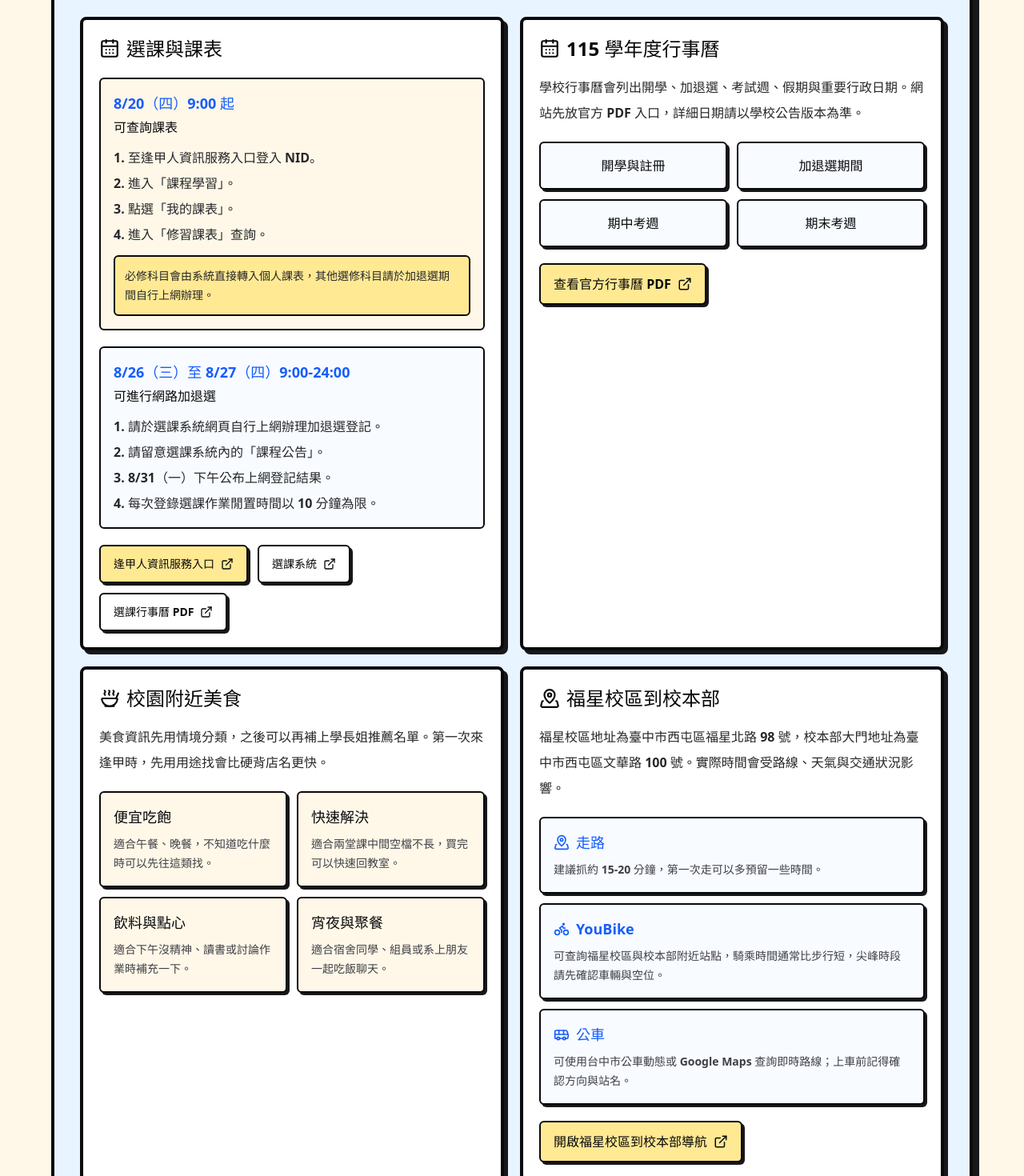
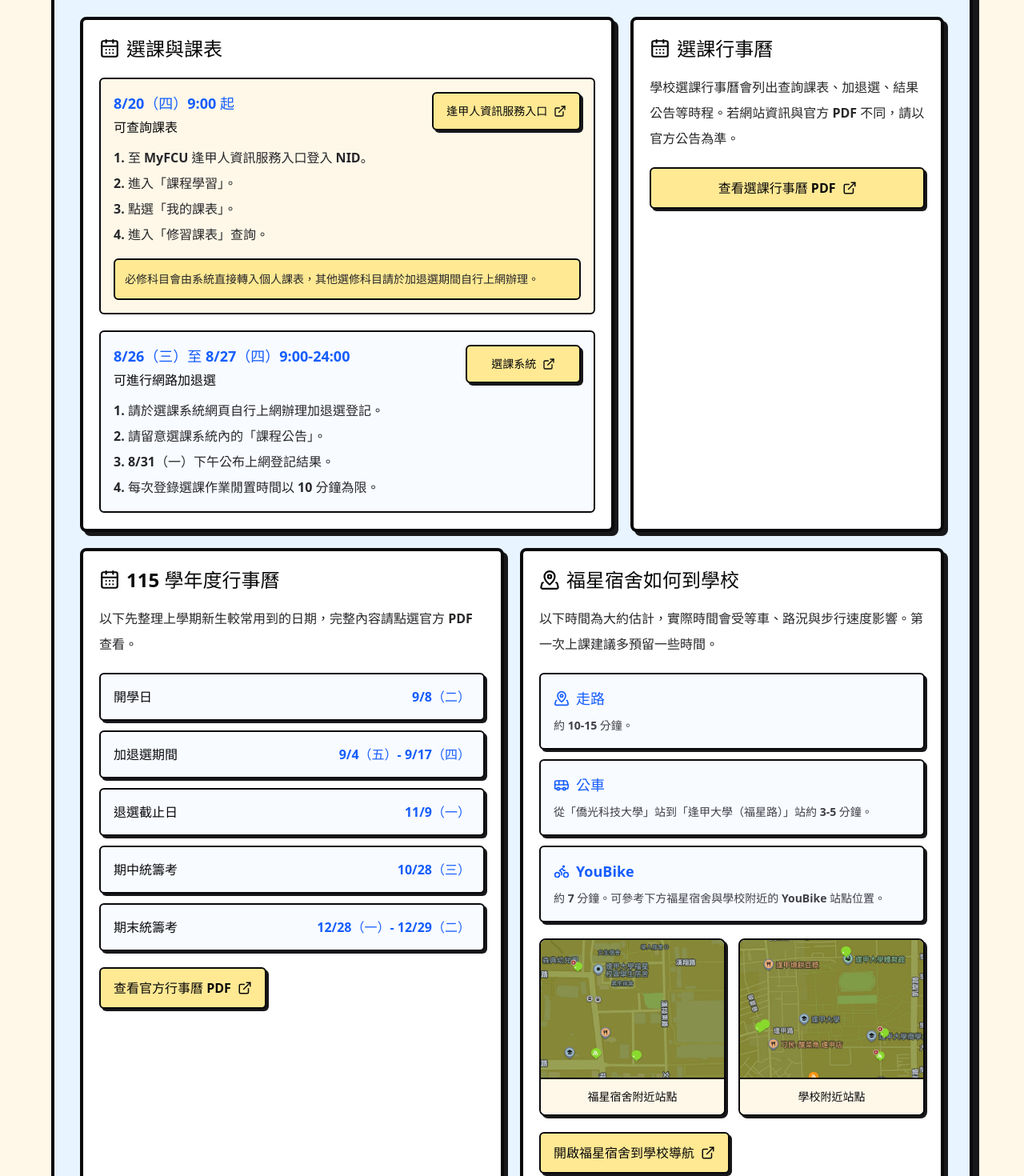
Before and after one commit to AllEnough/iecs_handbook, a React (Vite) app: page / in a window 1280 px wide. Shown: the part 6740-8210 px from the top of the page at 80% size. Built offline with nearby package versions, Linux system fonts and the light colour scheme.

Commit message:
feat: refine freshman toolkit content

```diff
--- a/src/components/FreshmanToolkitSection.jsx
+++ b/src/components/FreshmanToolkitSection.jsx
@@ -1,7 +1,9 @@
-import { Bike, BookOpenCheck, Bus, CalendarDays, ExternalLink, MapPinned, Soup } from 'lucide-react'
+import { Bike, BookOpenCheck, Bus, CalendarDays, ExternalLink, MapPinned } from 'lucide-react'
+import fuxingDormYouBike from '../assets/handbook/fuxing-dorm-youbike.jpg'
+import fcuCampusYouBike from '../assets/handbook/fcu-campus-youbike.jpg'
 
 const courseSteps = [
-  '至逢甲人資訊服務入口登入 NID。',
+  '至 MyFCU 逢甲人資訊服務入口登入 NID。',
   '進入「課程學習」。',
   '點選「我的課表」。',
   '進入「修習課表」查詢。',
@@ -14,22 +16,24 @@ const addDropNotes = [
   '每次登錄選課作業閒置時間以 10 分鐘為限。',
 ]
 
-const foodCategories = [
+const academicDates = [
+  { label: '開學日', date: '9/8（二）' },
+  { label: '加退選期間', date: '9/4（五）- 9/17（四）' },
+  { label: '退選截止日', date: '11/9（一）' },
+  { label: '期中統籌考', date: '10/28（三）' },
+  { label: '期末統籌考', date: '12/28（一）- 12/29（二）' },
+]
+
+const youBikeStations = [
   {
-    title: '便宜吃飽',
-    desc: '適合午餐、晚餐，不知道吃什麼時可以先往這類找。',
+    title: '福星宿舍附近站點',
+    image: fuxingDormYouBike,
+    alt: '福星宿舍附近 YouBike 站點地圖',
   },
   {
-    title: '快速解決',
-    desc: '適合兩堂課中間空檔不長，買完可以快速回教室。',
-  },
-  {
-    title: '飲料與點心',
-    desc: '適合下午沒精神、讀書或討論作業時補充一下。',
-  },
-  {
-    title: '宵夜與聚餐',
-    desc: '適合宿舍同學、組員或系上朋友一起吃飯聊天。',
+    title: '學校附近站點',
+    image: fcuCampusYouBike,
+    alt: '逢甲大學附近 YouBike 站點地圖',
   },
 ]
 
@@ -48,10 +52,10 @@ function FreshmanToolkitSection() {
           </h2>
 
           <p className="mt-5 max-w-3xl text-base font-medium leading-8 text-zinc-800 md:text-lg md:leading-9">
-            這裡整理入學初期最容易用到的選課、行事曆、吃飯與福星校區往返資訊。實際日期、路線與公告仍請以學校官方資訊為準。
+            這裡整理入學初期最容易用到的選課、行事曆與福星宿舍往返學校資訊。實際日期、路線與公告仍請以學校官方資訊為準。
           </p>
 
-          <div className="mt-8 grid gap-5 lg:grid-cols-2">
+          <div className="mt-8 grid gap-5 lg:grid-cols-[1.45fr_0.85fr]">
             <article className="lift-card rounded-lg border-4 border-zinc-950 bg-white p-5 shadow-[5px_5px_0_#18181b]">
               <h3 className="flex items-center gap-2 text-2xl font-black">
                 <CalendarDays size={26} />
@@ -59,7 +63,8 @@ function FreshmanToolkitSection() {
               </h3>
 
               <div className="mt-5 space-y-5">
-                <div className="rounded-md border-2 border-zinc-950 bg-[#fff8e8] p-4">
+                <div className="grid gap-4 rounded-md border-2 border-zinc-950 bg-[#fff8e8] p-4 md:grid-cols-[1fr_auto] md:items-start">
+                  <div>
                     <p className="text-lg font-black text-blue-600">8/20（四）9:00 起</p>
                     <p className="mt-1 text-base font-black">可查詢課表</p>
                     <ol className="mt-3 list-inside list-decimal space-y-1 text-sm font-bold leading-7 text-zinc-800 md:text-base">
@@ -67,12 +72,25 @@ function FreshmanToolkitSection() {
                         <li key={step}>{step}</li>
                       ))}
                     </ol>
-                  <p className="mt-3 rounded-md border-2 border-zinc-950 bg-[#ffe993] p-3 text-sm font-black leading-6 text-zinc-800">
+                  </div>
+
+                  <a
+                    href="https://myfcu.fcu.edu.tw"
+                    target="_blank"
+                    rel="noopener noreferrer"
+                    className="pressable inline-flex items-center justify-center gap-2 rounded-md border-2 border-zinc-950 bg-[#ffe993] px-4 py-3 text-sm font-black shadow-[3px_3px_0_#18181b] transition hover:-translate-y-0.5 hover:bg-white hover:shadow-[4px_4px_0_#18181b] md:min-w-44"
+                  >
+                    逢甲人資訊服務入口
+                    <ExternalLink size={16} />
+                  </a>
+
+                  <p className="rounded-md border-2 border-zinc-950 bg-[#ffe993] p-3 text-sm font-black leading-6 text-zinc-800 md:col-span-2">
                     必修科目會由系統直接轉入個人課表，其他選修科目請於加退選期間自行上網辦理。
                   </p>
                 </div>
 
-                <div className="rounded-md border-2 border-zinc-950 bg-[#f8fbff] p-4">
+                <div className="grid gap-4 rounded-md border-2 border-zinc-950 bg-[#f8fbff] p-4 md:grid-cols-[1fr_auto] md:items-start">
+                  <div>
                     <p className="text-lg font-black text-blue-600">8/26（三）至 8/27（四）9:00-24:00</p>
                     <p className="mt-1 text-base font-black">可進行網路加退選</p>
                     <ol className="mt-3 list-inside list-decimal space-y-1 text-sm font-bold leading-7 text-zinc-800 md:text-base">
@@ -81,39 +99,43 @@ function FreshmanToolkitSection() {
                       ))}
                     </ol>
                   </div>
-              </div>
 
-              <div className="mt-5 flex flex-col gap-3 sm:flex-row sm:flex-wrap">
-                <a
-                  href="https://myfcu.fcu.edu.tw"
-                  target="_blank"
-                  rel="noopener noreferrer"
-                  className="pressable inline-flex items-center justify-center gap-2 rounded-md border-2 border-zinc-950 bg-[#ffe993] px-4 py-3 text-sm font-black shadow-[3px_3px_0_#18181b] transition hover:-translate-y-0.5 hover:bg-white hover:shadow-[4px_4px_0_#18181b]"
-                >
-                  逢甲人資訊服務入口
-                  <ExternalLink size={16} />
-                </a>
                   <a
                     href="https://course.fcu.edu.tw"
                     target="_blank"
                     rel="noopener noreferrer"
-                  className="pressable inline-flex items-center justify-center gap-2 rounded-md border-2 border-zinc-950 bg-white px-4 py-3 text-sm font-black shadow-[3px_3px_0_#18181b] transition hover:-translate-y-0.5 hover:bg-[#ffe993] hover:shadow-[4px_4px_0_#18181b]"
+                    className="pressable inline-flex items-center justify-center gap-2 rounded-md border-2 border-zinc-950 bg-[#ffe993] px-4 py-3 text-sm font-black shadow-[3px_3px_0_#18181b] transition hover:-translate-y-0.5 hover:bg-white hover:shadow-[4px_4px_0_#18181b] md:min-w-36"
                   >
                     選課系統
                     <ExternalLink size={16} />
                   </a>
+                </div>
+              </div>
+            </article>
+
+            <article className="lift-card flex flex-col rounded-lg border-4 border-zinc-950 bg-white p-5 shadow-[5px_5px_0_#18181b]">
+              <h3 className="flex items-center gap-2 text-2xl font-black">
+                <CalendarDays size={26} />
+                選課行事曆
+              </h3>
+
+              <p className="mt-4 text-base font-bold leading-8 text-zinc-800">
+                學校選課行事曆會列出查詢課表、加退選、結果公告等時程。若網站資訊與官方 PDF 不同，請以官方公告為準。
+              </p>
+
               <a
                 href="https://service825.fcu.edu.tw/infofiles/F_0holq1m0eea7af34fd5.pdf"
                 target="_blank"
                 rel="noopener noreferrer"
-                  className="pressable inline-flex items-center justify-center gap-2 rounded-md border-2 border-zinc-950 bg-white px-4 py-3 text-sm font-black shadow-[3px_3px_0_#18181b] transition hover:-translate-y-0.5 hover:bg-[#ffe993] hover:shadow-[4px_4px_0_#18181b]"
+                className="pressable mt-5 inline-flex w-full items-center justify-center gap-2 rounded-md border-2 border-zinc-950 bg-[#ffe993] px-4 py-3 text-base font-black shadow-[3px_3px_0_#18181b] transition hover:-translate-y-0.5 hover:bg-white hover:shadow-[4px_4px_0_#18181b]"
               >
-                  選課行事曆 PDF
-                  <ExternalLink size={16} />
+                查看選課行事曆 PDF
+                <ExternalLink size={18} />
               </a>
+            </article>
           </div>
-            </article>
 
+          <div className="mt-5 grid gap-5 lg:grid-cols-2">
             <article className="lift-card rounded-lg border-4 border-zinc-950 bg-white p-5 shadow-[5px_5px_0_#18181b]">
               <h3 className="flex items-center gap-2 text-2xl font-black">
                 <CalendarDays size={26} />
@@ -121,16 +143,17 @@ function FreshmanToolkitSection() {
               </h3>
 
               <p className="mt-4 text-base font-bold leading-8 text-zinc-800">
-                學校行事曆會列出開學、加退選、考試週、假期與重要行政日期。網站先放官方 PDF 入口，詳細日期請以學校公告版本為準。
+                以下先整理上學期新生較常用到的日期，完整內容請點選官方 PDF 查看。
               </p>
 
-              <div className="mt-5 grid gap-3 sm:grid-cols-2">
-                {['開學與註冊', '加退選期間', '期中考週', '期末考週'].map((item) => (
+              <div className="mt-5 grid gap-3">
+                {academicDates.map((item) => (
                   <div
-                    key={item}
-                    className="rounded-md border-2 border-zinc-950 bg-[#f8fbff] p-4 text-center text-base font-black shadow-[3px_3px_0_#18181b]"
+                    key={item.label}
+                    className="grid gap-1 rounded-md border-2 border-zinc-950 bg-[#f8fbff] p-4 shadow-[3px_3px_0_#18181b] sm:grid-cols-[1fr_auto] sm:items-center"
                   >
-                    {item}
+                    <p className="text-base font-black">{item.label}</p>
+                    <p className="text-sm font-black text-blue-600 sm:text-base">{item.date}</p>
                   </div>
                 ))}
               </div>
@@ -148,37 +171,12 @@ function FreshmanToolkitSection() {
 
             <article className="lift-card rounded-lg border-4 border-zinc-950 bg-white p-5 shadow-[5px_5px_0_#18181b]">
               <h3 className="flex items-center gap-2 text-2xl font-black">
-                <Soup size={26} />
-                校園附近美食
+                <MapPinned size={26} />
+                福星宿舍如何到學校
               </h3>
 
               <p className="mt-4 text-base font-bold leading-8 text-zinc-800">
-                美食資訊先用情境分類，之後可以再補上學長姐推薦名單。第一次來逢甲時，先用用途找會比硬背店名更快。
-              </p>
-
-              <div className="mt-5 grid gap-3 sm:grid-cols-2">
-                {foodCategories.map((category) => (
-                  <div
-                    key={category.title}
-                    className="rounded-md border-2 border-zinc-950 bg-[#fff8e8] p-4 shadow-[3px_3px_0_#18181b]"
-                  >
-                    <p className="text-lg font-black">{category.title}</p>
-                    <p className="mt-2 text-sm font-bold leading-6 text-zinc-700">
-                      {category.desc}
-                    </p>
-                  </div>
-                ))}
-              </div>
-            </article>
-
-            <article className="lift-card rounded-lg border-4 border-zinc-950 bg-white p-5 shadow-[5px_5px_0_#18181b]">
-              <h3 className="flex items-center gap-2 text-2xl font-black">
-                <MapPinned size={26} />
-                福星校區到校本部
-              </h3>
-
-              <p className="mt-4 text-base font-bold leading-8 text-zinc-800">
-                福星校區地址為臺中市西屯區福星北路 98 號，校本部大門地址為臺中市西屯區文華路 100 號。實際時間會受路線、天氣與交通狀況影響。
+                以下時間為大約估計，實際時間會受等車、路況與步行速度影響。第一次上課建議多預留一些時間。
               </p>
 
               <div className="mt-5 grid gap-3">
@@ -188,7 +186,17 @@ function FreshmanToolkitSection() {
                     走路
                   </p>
                   <p className="mt-2 text-sm font-bold leading-6 text-zinc-700">
-                    建議抓約 15-20 分鐘，第一次走可以多預留一些時間。
+                    約 10-15 分鐘。
+                  </p>
+                </div>
+
+                <div className="rounded-md border-2 border-zinc-950 bg-[#f8fbff] p-4 shadow-[3px_3px_0_#18181b]">
+                  <p className="flex items-center gap-2 text-lg font-black text-blue-600">
+                    <Bus size={20} />
+                    公車
+                  </p>
+                  <p className="mt-2 text-sm font-bold leading-6 text-zinc-700">
+                    從「僑光科技大學」站到「逢甲大學（福星路）」站約 3-5 分鐘。
                   </p>
                 </div>
 
@@ -198,28 +206,37 @@ function FreshmanToolkitSection() {
                     YouBike
                   </p>
                   <p className="mt-2 text-sm font-bold leading-6 text-zinc-700">
-                    可查詢福星校區與校本部附近站點，騎乘時間通常比步行短，尖峰時段請先確認車輛與空位。
-                  </p>
-                </div>
-
-                <div className="rounded-md border-2 border-zinc-950 bg-[#f8fbff] p-4 shadow-[3px_3px_0_#18181b]">
-                  <p className="flex items-center gap-2 text-lg font-black text-blue-600">
-                    <Bus size={20} />
-                    公車
-                  </p>
-                  <p className="mt-2 text-sm font-bold leading-6 text-zinc-700">
-                    可使用台中市公車動態或 Google Maps 查詢即時路線；上車前記得確認方向與站名。
+                    約 7 分鐘。可參考下方福星宿舍與學校附近的 YouBike 站點位置。
                   </p>
                 </div>
               </div>
 
+              <div className="mt-5 grid gap-4 sm:grid-cols-2">
+                {youBikeStations.map((station) => (
+                  <figure
+                    key={station.title}
+                    className="overflow-hidden rounded-lg border-2 border-zinc-950 bg-white shadow-[3px_3px_0_#18181b]"
+                  >
+                    <img
+                      src={station.image}
+                      alt={station.alt}
+                      loading="lazy"
+                      className="aspect-[4/3] w-full object-cover"
+                    />
+                    <figcaption className="border-t-2 border-zinc-950 bg-[#fff8e8] p-3 text-center text-sm font-black">
+                      {station.title}
+                    </figcaption>
+                  </figure>
+                ))}
+              </div>
+
               <a
-                href="https://www.google.com/maps/dir/逢甲大學福星校區/逢甲大學"
+                href="https://www.google.com/maps/dir/逢甲大學福星校區學生宿舍/逢甲大學"
                 target="_blank"
                 rel="noopener noreferrer"
                 className="pressable mt-5 inline-flex w-full items-center justify-center gap-2 rounded-md border-2 border-zinc-950 bg-[#ffe993] px-4 py-3 text-base font-black shadow-[3px_3px_0_#18181b] transition hover:-translate-y-0.5 hover:bg-white hover:shadow-[4px_4px_0_#18181b] sm:w-auto"
               >
-                開啟福星校區到校本部導航
+                開啟福星宿舍到學校導航
                 <ExternalLink size={18} />
               </a>
             </article>
```
Also changed, not shown: src/assets/handbook/fcu-campus-youbike.jpg (added), src/assets/handbook/fuxing-dorm-youbike.jpg (added). Lines whose indentation alone changed are shown as unchanged.
